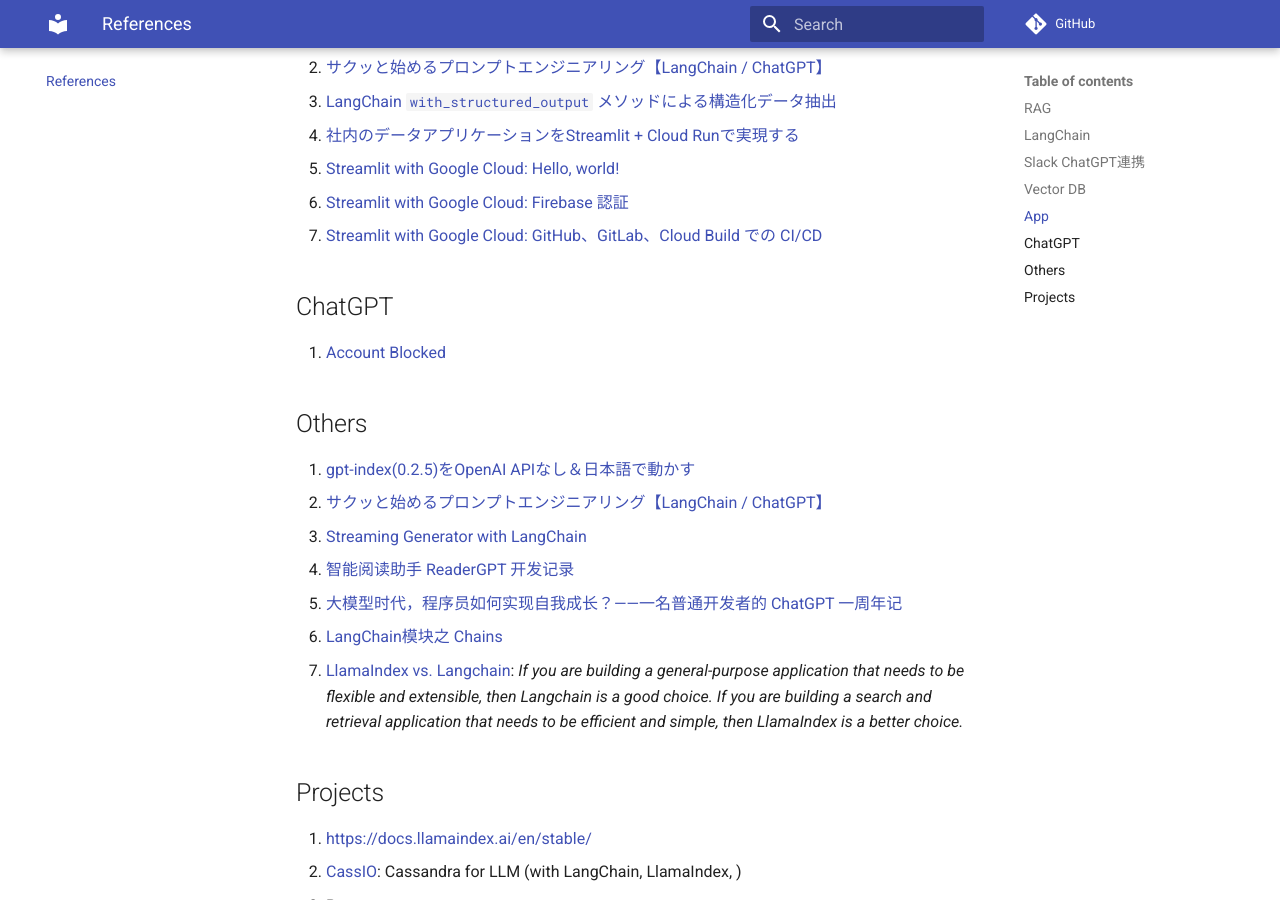
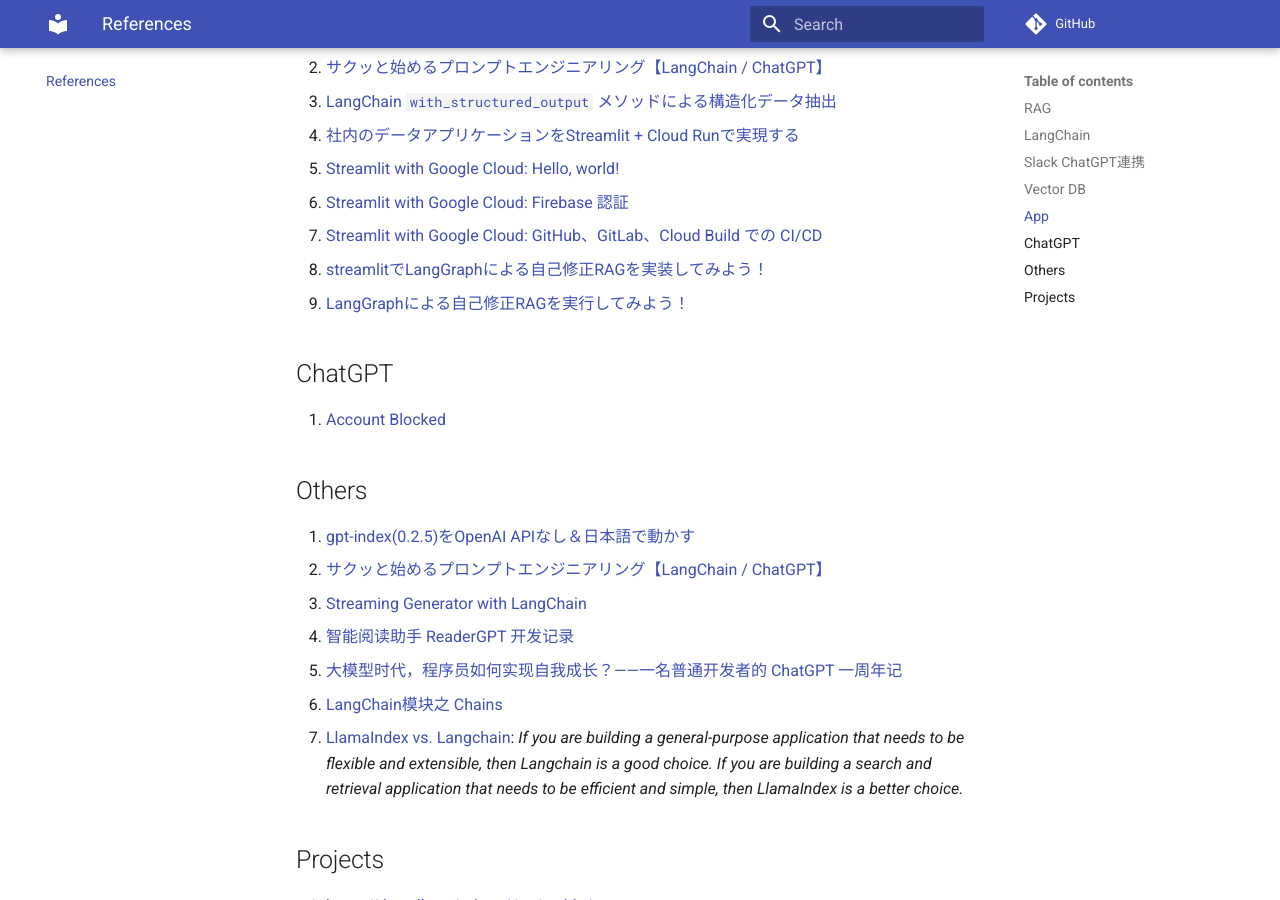
Before and after one commit to nakamasato/gpt-training, an MkDocs documentation site: the page built from docs/references.md, in a window 1280 px wide and 900 px high, scrolled down 1875 px. Built offline with MkDocs 1.6.1 and Material for MkDocs 9.7.7, drawn with Linux system fonts in a browser that asks for light colours; comment, search, counter and statistics services are not loaded.

Commit message:
Update references.md (#361)

```diff
--- a/docs/references.md
+++ b/docs/references.md
@@ -56,6 +56,8 @@
 1. [Streamlit with Google Cloud: Hello, world!](https://zenn.dev/google_cloud_jp/articles/streamlit-01-hello)
 1. [Streamlit with Google Cloud: Firebase 認証](https://zenn.dev/google_cloud_jp/articles/streamlit-02-firebase)
 1. [Streamlit with Google Cloud: GitHub、GitLab、Cloud Build での CI/CD](https://zenn.dev/google_cloud_jp/articles/streamlit-04-cicd)
+1. [streamlitでLangGraphによる自己修正RAGを実装してみよう！](https://zenn.dev/tsuzukia/articles/e4db5889a9a02c)
+1. [LangGraphによる自己修正RAGを実行してみよう！](https://zenn.dev/tsuzukia/articles/0724729c2b733e)
 
 ## ChatGPT
 
```
